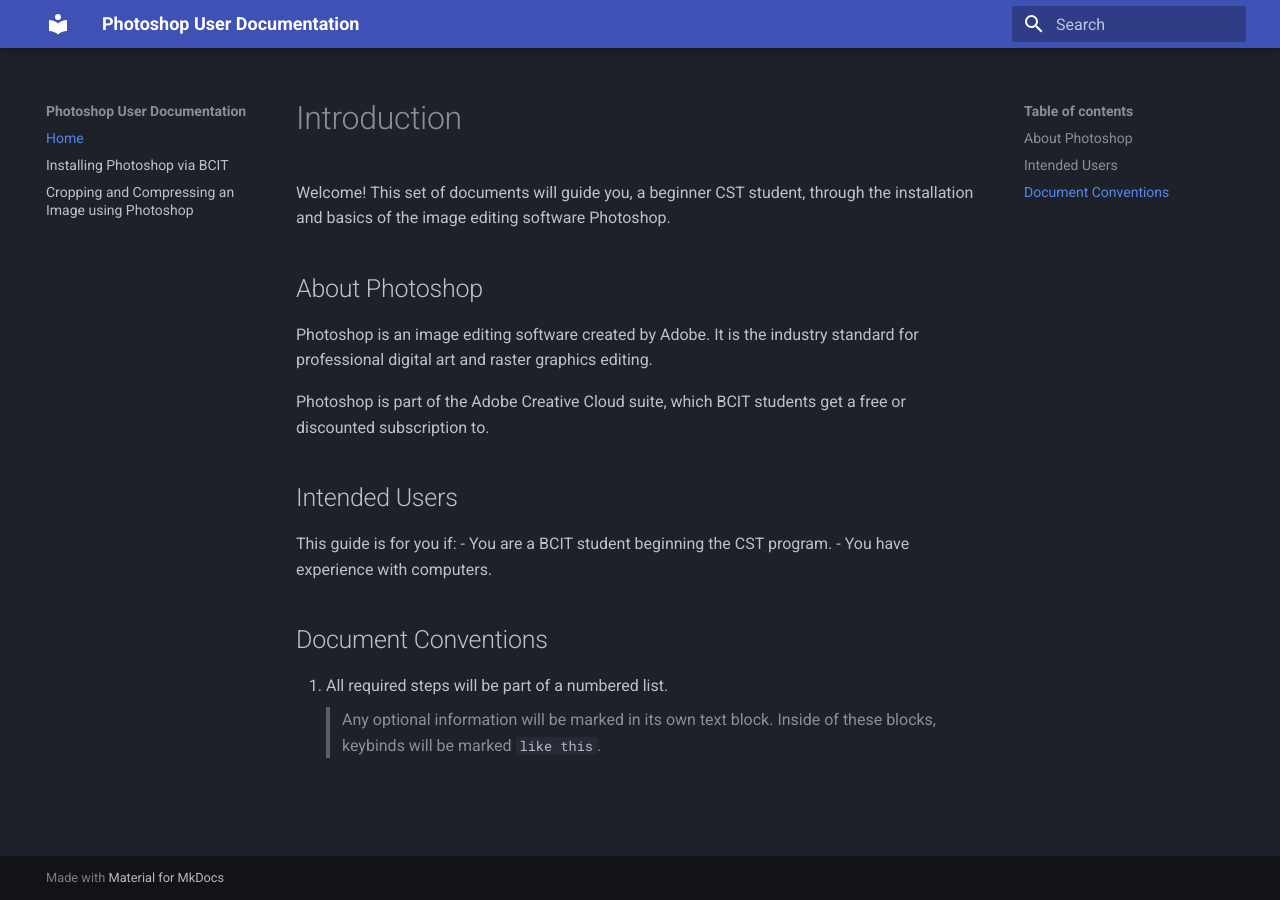
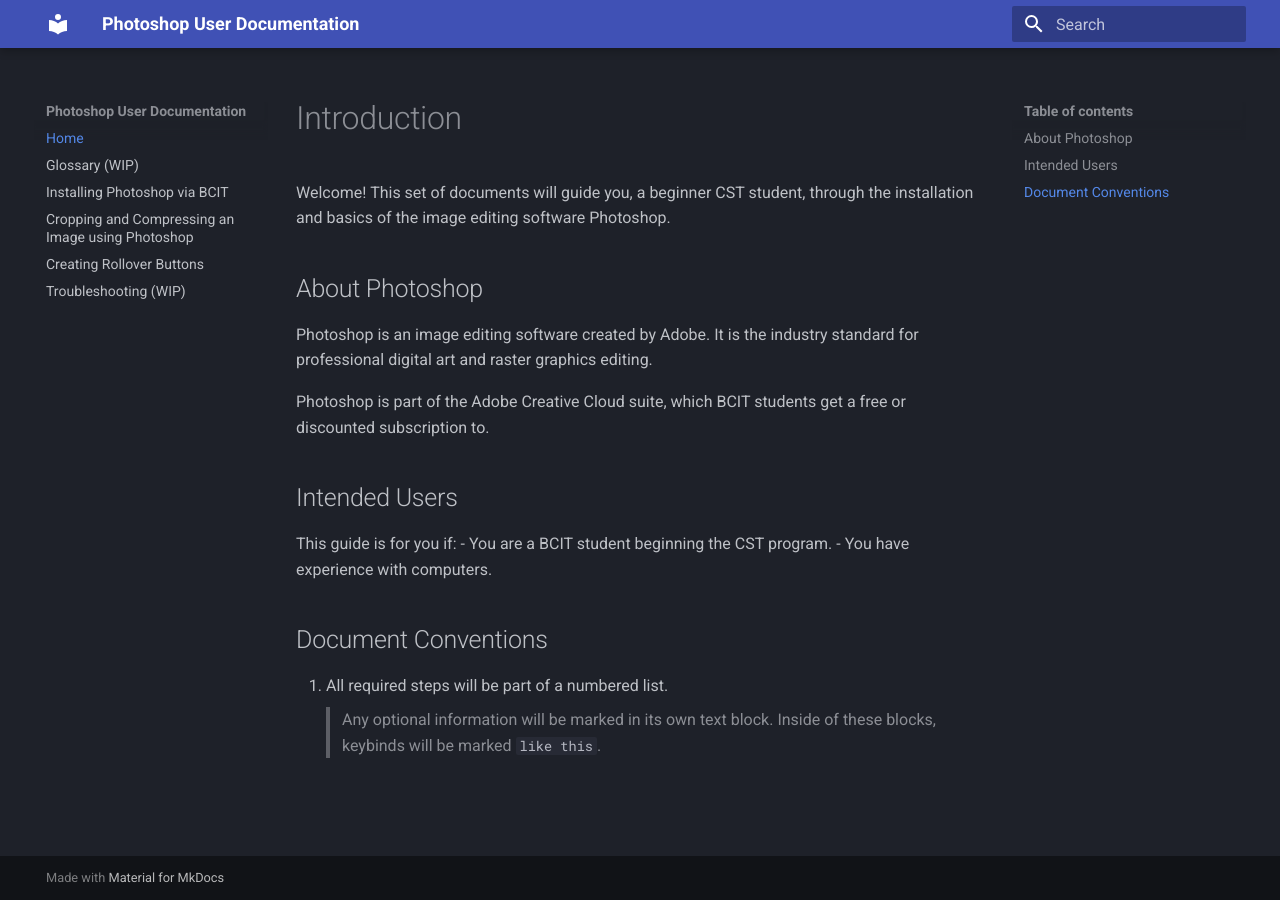
Before and after one commit to GurjeetB/UserDocProject, an MkDocs documentation site: the page built from docs/index.md, in a window 1280 px wide. Built offline with MkDocs 1.6.1 and Material for MkDocs 9.7.7, drawn with Linux system fonts in a browser that asks for light colours.

Commit message:
Update mkdocs.yml

```diff
--- a/mkdocs.yml
+++ b/mkdocs.yml
@@ -1,8 +1,11 @@
 site_name: Photoshop User Documentation
 nav:
   - Home: "index.md"
+  - Glossary (WIP): "pages/glossary.md"
   - Installing Photoshop via BCIT: "pages/1-install-photoshop-using-bcit-account.md"
   -  Cropping and Compressing an Image using Photoshop: "pages/2-crop-and-compress.md"
+  - Creating Rollover Buttons: "pages/3-create-rollover-buttons.md"
+  - Troubleshooting (WIP): "pages/troubleshooting.md"
 
 theme:
   name: material
```
